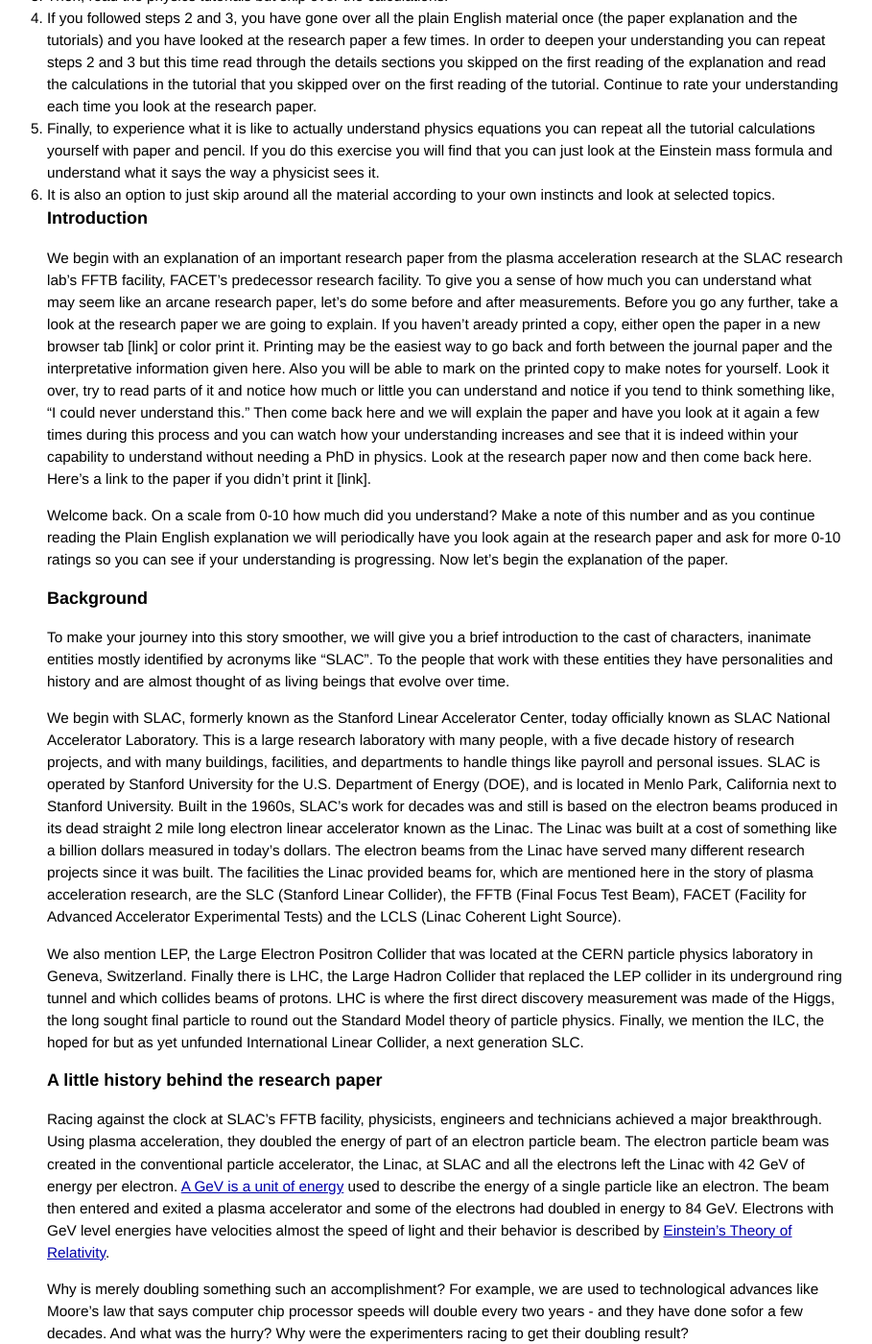
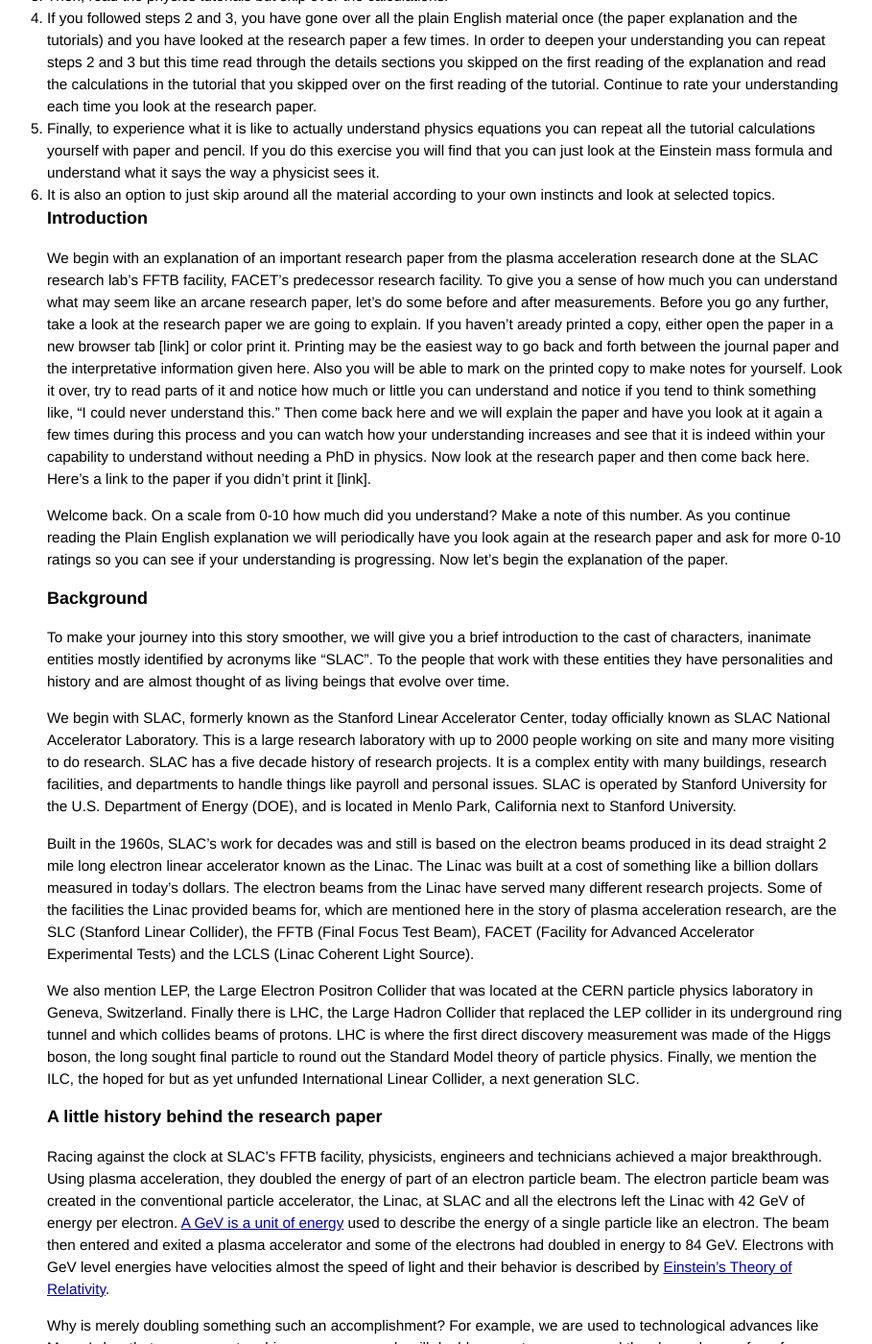
Before and after one commit to grbfacet/facet, a Jekyll site: the page built from energy-doubling-exposition.md, in a window 1280 px wide and 1400 px high, scrolled down 567 px. Shown: the whole window at 96% size, without its empty margins (176-1085 px from the left). Built offline with Jekyll 4.4.1, drawn with Linux system fonts in a browser that asks for light colours.

Commit message:
Update energy-doubling-exposition.md

```diff
--- a/energy-doubling-exposition.md
+++ b/energy-doubling-exposition.md
@@ -19,17 +19,19 @@
 
 ### Introduction
 
-We begin with an explanation of an important research paper from the plasma acceleration research at the SLAC research lab’s FFTB facility, FACET’s predecessor research facility. To give you a sense of how much you can understand what may seem like an arcane research paper, let’s do some before and after measurements. Before you go any further, take a look at the research paper we are going to explain. If you haven't aready printed a copy, either open the paper in a new browser tab [link] or color print it. Printing may be the easiest way to go back and forth between the journal paper and the interpretative information given here. Also you will be able to mark on the printed copy to make notes for yourself. Look it over, try to read parts of it and notice how much or little you can understand and notice if you tend to think something like, “I could never understand this.” Then come back here and we will explain the paper and have you look at it again a few times during this process and you can watch how your understanding increases and see that it is indeed within your capability to understand without needing a PhD in physics. Look at the research paper now and then come back here. Here’s a link to the paper if you didn't print it [link].
+We begin with an explanation of an important research paper from the plasma acceleration research done at the SLAC research lab’s FFTB facility, FACET’s predecessor research facility. To give you a sense of how much you can understand what may seem like an arcane research paper, let’s do some before and after measurements. Before you go any further, take a look at the research paper we are going to explain. If you haven't aready printed a copy, either open the paper in a new browser tab [link] or color print it. Printing may be the easiest way to go back and forth between the journal paper and the interpretative information given here. Also you will be able to mark on the printed copy to make notes for yourself. Look it over, try to read parts of it and notice how much or little you can understand and notice if you tend to think something like, “I could never understand this.” Then come back here and we will explain the paper and have you look at it again a few times during this process and you can watch how your understanding increases and see that it is indeed within your capability to understand without needing a PhD in physics. Now look at the research paper and then come back here. Here’s a link to the paper if you didn't print it [link].
 
-Welcome back. On a scale from 0-10 how much did you understand? Make a note of this number and as you continue reading the Plain English explanation we will periodically have you look again at the research paper and ask for more 0-10 ratings so you can see if your understanding is progressing. Now let’s begin the explanation of the paper.
+Welcome back. On a scale from 0-10 how much did you understand? Make a note of this number. As you continue reading the Plain English explanation we will periodically have you look again at the research paper and ask for more 0-10 ratings so you can see if your understanding is progressing. Now let’s begin the explanation of the paper.
 
 ### Background
 
 To make your journey into this story smoother, we will give you a brief introduction to the cast of characters, inanimate entities mostly identified by acronyms like “SLAC”. To the people that work with these entities they have personalities and history and are almost thought of as living beings that evolve over time.
 
-We begin with SLAC, formerly known as the Stanford Linear Accelerator Center, today officially known as SLAC National Accelerator Laboratory. This is a large research laboratory with many people, with a five decade history of research projects, and with many buildings, facilities, and departments to handle things like payroll and personal issues. SLAC is operated by Stanford University for the U.S. Department of Energy (DOE), and is located in Menlo Park, California next to Stanford University. Built in the 1960s, SLAC’s work for decades was and still is based on the electron beams produced in its dead straight 2 mile long electron linear accelerator known as the Linac. The Linac was built at a cost of something like a billion dollars measured in today’s dollars. The electron beams from the Linac have served many different research projects since it was built. The facilities the Linac provided beams for, which are mentioned here in the story of plasma acceleration research, are the SLC (Stanford Linear Collider), the FFTB (Final Focus Test Beam), FACET (Facility for Advanced Accelerator Experimental Tests) and the LCLS (Linac Coherent Light Source).
+We begin with SLAC, formerly known as the Stanford Linear Accelerator Center, today officially known as SLAC National Accelerator Laboratory. This is a large research laboratory with up to 2000 people working on site and many more visiting to do research. SLAC has a five decade history of research projects. It is a complex entity with many buildings, research facilities, and departments to handle things like payroll and personal issues. SLAC is operated by Stanford University for the U.S. Department of Energy (DOE), and is located in Menlo Park, California next to Stanford University.
 
-We also mention LEP, the Large Electron Positron Collider that was located at the CERN particle physics laboratory in Geneva, Switzerland. Finally there is LHC, the Large Hadron Collider that replaced the LEP collider in its underground ring tunnel and which collides beams of protons. LHC is where the first direct discovery measurement was made of the Higgs, the long sought final particle to round out the Standard Model theory of particle physics. Finally, we mention the ILC, the hoped for but as yet unfunded International Linear Collider, a next generation SLC.
+Built in the 1960s, SLAC’s work for decades was and still is based on the electron beams produced in its dead straight 2 mile long electron linear accelerator known as the Linac. The Linac was built at a cost of something like a billion dollars measured in today’s dollars. The electron beams from the Linac have served many different research projects. Some of the facilities the Linac provided beams for, which are mentioned here in the story of plasma acceleration research, are the SLC (Stanford Linear Collider), the FFTB (Final Focus Test Beam), FACET (Facility for Advanced Accelerator Experimental Tests) and the LCLS (Linac Coherent Light Source).
+
+We also mention LEP, the Large Electron Positron Collider that was located at the CERN particle physics laboratory in Geneva, Switzerland. Finally there is LHC, the Large Hadron Collider that replaced the LEP collider in its underground ring tunnel and which collides beams of protons. LHC is where the first direct discovery measurement was made of the Higgs boson, the long sought final particle to round out the Standard Model theory of particle physics. Finally, we mention the ILC, the hoped for but as yet unfunded International Linear Collider, a next generation SLC.
 
 ### A little history behind the research paper
 
```
